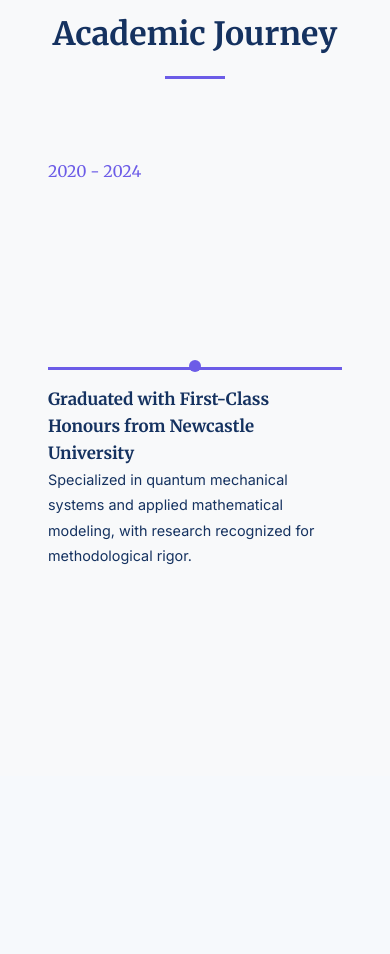
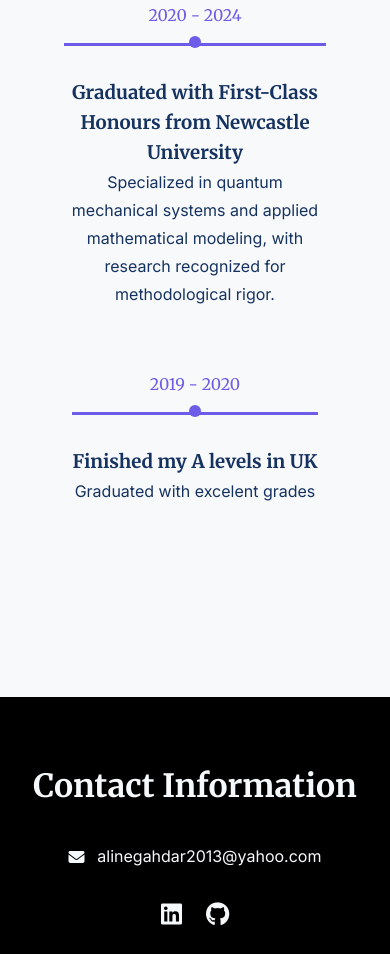
Before and after one commit to alinegahdar2013/Personal-Website-draft, a plain HTML site: page index.html in a window 390 px wide. Shown: the part 1046-2000 px from the top of the page. Before the commit the page ends 1822 px from the top, so only its background shows below. Drawn offline with Linux system fonts and the light colour scheme.

Commit message:
Fixed Mobile itractions

```diff
--- a/index.html
+++ b/index.html
@@ -10,6 +10,8 @@
     <link rel="stylesheet" href="style.css">
 
     <link href="https://fonts.googleapis.com/css2?family=Inter:wght@400;600&family=Merriweather:wght@400;700&family=Fira+Code:wght@400;600&display=swap" rel="stylesheet">
+    <link rel="stylesheet" href="https://cdnjs.cloudflare.com/ajax/libs/font-awesome/6.4.0/css/all.min.css">
+
 
 </head>
 
@@ -74,6 +76,14 @@ function toggleMenu() {
             </div>
         </div>
 
+        <div class="timeline-item">
+            <div class="timeline-date">2019 - 2020</div>
+            <div class="timeline-content">
+                <h3>Finished my A levels in UK </h3>
+                <p>Graduated with excelent grades</p>
+            </div>
+        </div>
+
     </div>
 </section>
 
@@ -133,9 +143,38 @@ function toggleMenu() {
 
 
 
-</body>
+<!-- Footer Contact info-->
+
+
+<footer class="contact-footer">
+    <div class="contact-content">
+        <h2 class="contact-title">Contact Information</h2>
+
+        <div class="contact-info">
+            <div class="contact-item">
+                <i class="fas fa-envelope"></i>
+                <a href="mailto:your.name@example.com">alinegahdar2013@yahoo.com</a>
+            </div>
+
+        </div>
+
+        <div class="social-links">
+            <a href="https://www.linkedin.com/in/ali-negahdar" target="_blank" rel="noopener">
+                <i class="fab fa-linkedin social-icon"></i>
+            </a>
+            <a href="https://github.com/alinegahdar2013" target="_blank" rel="noopener">
+                <i class="fab fa-github social-icon"></i>
+            </a>
+
+        </div>
+    </div>
+</footer>
 
 
 
 
+
+
+
+</body>
 </html>
--- a/style.css
+++ b/style.css
@@ -21,6 +21,7 @@ html {
     --text: #2d3436;
     --background: #ffffff;
     --light-gray: #f8f9fa;
+    --Black : #000000;
 
 
 }
@@ -45,6 +46,12 @@ body {
     background: linear-gradient(20deg, var(--white) 40%, #1a237e 100%);
 }
 
+@media (max-width: 768px) {
+    .Name {
+        min-height: 80vh; /* Reduce height to move it up */
+        padding-top: 1rem; /* Adjust top padding */
+    }
+}
 
 
 .prof-img {
@@ -106,7 +113,7 @@ h1 {
 /*Time line section*/
 
 .about {
-    padding: 8rem 2rem;
+    padding: 6rem 2rem;
     background: var(--light-gray);
 }
 
@@ -114,7 +121,7 @@ h1 {
     font-family: 'Merriweather', serif;
     text-align: center;
     font-size: 2.5rem;
-    margin-bottom: 4rem;
+    margin-bottom: 1rem;
     position: relative;
     font-weight: 700;
 }
@@ -188,24 +195,28 @@ p {
 
 
 
+
+
 @media (max-width: 768px) {
     .timeline-item {
         flex-direction: column;
-        align-items: left;
-        text-align: left;
+        align-items: center;
+        text-align: center;
+
+
     }
 
     .timeline-date {
-        text-align: left;
+        text-align: center;
         padding-right: 0;
-        margin-bottom: 0.5rem;
+        margin-bottom: -10rem;
     }
 
     .timeline-content {
         border-left: none;
         border-top: 3px solid var(--accent);
         padding-left: 0;
-        padding-top: 1rem;
+        padding-top: 2rem;
     }
 
     .timeline-content::before {
@@ -216,23 +227,9 @@ p {
 }
 
 
-@media (max-width: 480px) {
-    .section-title {
-        font-size: 2rem;
-    }
 
-    .timeline {
-        padding: 1rem;
-    }
 
-    .timeline-date {
-        font-size: 1rem;
-    }
 
-    .timeline-content {
-        font-size: 0.9rem;
-    }
-}
 
 
 
@@ -251,7 +248,7 @@ p {
 
 /* Navigation Bar */
 .navbar {
-    background-color: var(--primary);
+    background-color: var(--accent);
     padding: 1rem 2rem;
     position: sticky;
     top: 0;
@@ -313,7 +310,7 @@ p {
         position: absolute;  /* Position absolutely for mobile view */
         top: 60px;  /* Position just below the navbar */
         left: 0;
-        background-color: var(--primary);
+        background-color: var(--accent);
         width: 100%;
         padding: 1rem;
         border-top: 2px solid var(--accent);
@@ -356,9 +353,6 @@ p {
 
 
 
-
-
-
 /* About me HTML web Section Styling */
 .about-me {
     padding: 8rem 2rem;
@@ -376,3 +370,80 @@ p {
 .about-content p {
     margin-bottom: 1.5rem;
 }
+
+
+
+
+
+
+
+
+
+
+
+
+
+
+/* Footer Styling */
+
+
+/* Contact Footer */
+.contact-footer {
+    background-color: var(--Black);
+    color: var(--white);
+    padding: 4rem 2rem;
+    text-align: center;
+}
+
+.contact-content {
+    max-width: 800px;
+    margin: 0 auto;
+}
+
+.contact-title {
+    font-family: 'Merriweather', serif;
+    font-size: 2rem;
+    margin-bottom: 2rem;
+}
+
+.contact-info {
+    display: flex;
+    flex-wrap: wrap;
+    justify-content: center;
+    gap: 2rem;
+    margin-bottom: 2rem;
+}
+
+.contact-item {
+    display: flex;
+    align-items: center;
+    gap: 0.8rem;
+    font-family: 'Inter', sans-serif;
+}
+
+.contact-item a {
+    color: var(--white);
+    text-decoration: none;
+    transition: color 0.3s ease;
+}
+
+.contact-item a:hover {
+    color: var(--accent);
+}
+
+.social-links {
+    display: flex;
+    justify-content: center;
+    gap: 1.5rem;
+    margin-top: 2rem;
+}
+
+.social-icon {
+    font-size: 1.5rem;
+    color: var(--white);
+    transition: color 0.3s ease;
+}
+
+.social-icon:hover {
+    color: var(--accent);
+}
```
Also changed, not shown: about.html (+82 -1 lines).
